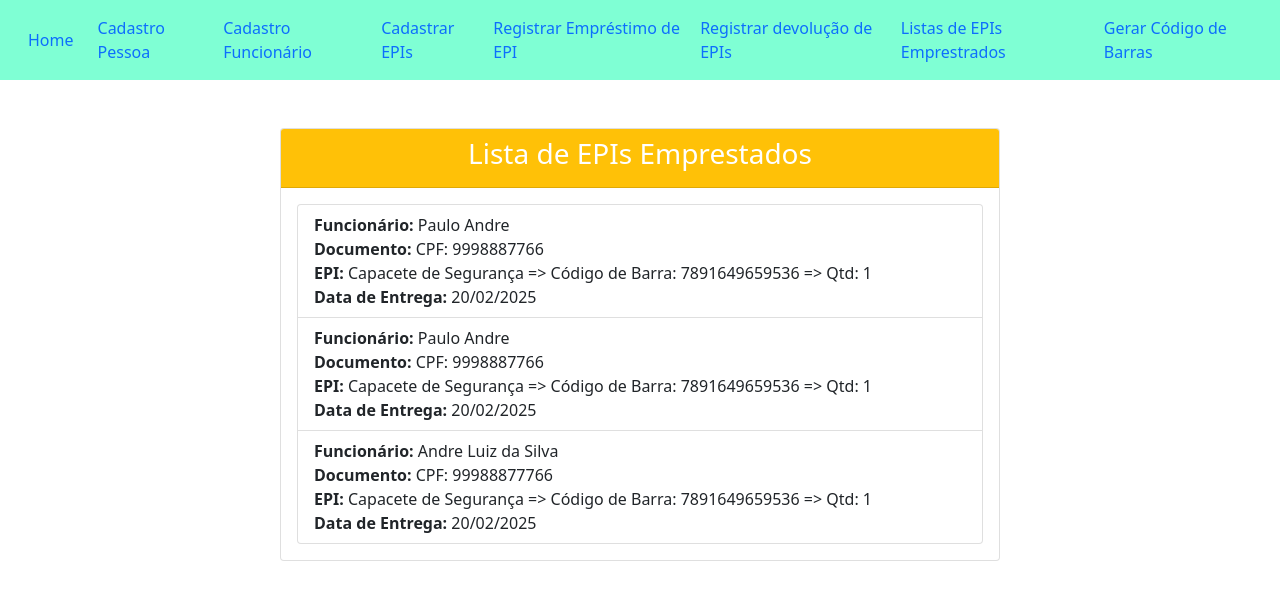
After one commit to andreluizsilv/Controle_epis, a Django app: page /lista-de-epis-emprestados/ in a window 1280 px wide. The commit adds this page. Shown: the top 600 px of the page. Run offline with Django 4.2, Linux system fonts and the light colour scheme; data comes from the database, SQL or seed files in the repository.

Commit message:
detalhes_epi/lista_epis_emprestados

```diff
--- a/app_controle/admin.py
+++ b/app_controle/admin.py
@@ -4,4 +4,5 @@ from .models import *
 admin.site.register(Pessoa)
 admin.site.register(Funcionario)
 admin.site.register(EPI)
-admin.site.register(EntregaEpis)
+admin.site.register(EntregaEpi)
+admin.site.register(DevolverEpi)
--- /dev/null
+++ b/app_controle/templates/devolucao_epis/listar_epis_emprestados.html
@@ -0,0 +1,35 @@
+{% extends 'base.html' %}
+
+{% block titulo %}
+    Lista de EPIs Emprestados
+{% endblock %}
+
+{% block content %}
+<div class="container mt-5">
+    <div class="row justify-content-center">
+        <div class="col-md-8">
+            <div class="card">
+                <div class="card-header bg-warning text-white text-center">
+                    <h3>Lista de EPIs Emprestados</h3>
+                </div>
+                <div class="card-body">
+                    {% if emprestados %}
+                        <ul class="list-group">
+                            {% for epi in emprestados %}
+                                <li class="list-group-item">
+                                    <strong>Funcionário:</strong> {{ epi.funcionario.pessoa.nome }} <br>
+                                    <strong>Documento:</strong> {{ epi.documento }} <br>
+                                    <strong>EPI:</strong> {{ epi.epi.nome }} => Código de Barra: {{ epi.epi.codigo_barras }} => Qtd: {{ epi.quantidade }} <br>
+                                    <strong>Data de Entrega:</strong> {{ epi.data_entrega|date:"d/m/Y" }}
+                                </li>
+                            {% endfor %}
+                        </ul>
+                    {% else %}
+                        <p class="text-center text-muted">Nenhum EPI emprestado no momento.</p>
+                    {% endif %}
+                </div>
+            </div>
+        </div>
+    </div>
+</div>
+{% endblock %}
--- a/app_controle/templates/devolucao_epis/verificar_funcionario_epi.html
+++ b/app_controle/templates/devolucao_epis/verificar_funcionario_epi.html
@@ -13,7 +13,7 @@
                     <h3>Pesquisar Funcionário e EPI</h3>
                 </div>
                 <div class="card-body">
-                    <form method="post">
+                    <form action="{% url 'registrar_entrega' %}" method="post">
                         {% csrf_token %}
                         <div class="mb-3">
                             <label for="cpf" class="form-label">CPF do Funcionário</label>
--- a/app_controle/urls.py
+++ b/app_controle/urls.py
@@ -3,13 +3,17 @@ from . import views
 
 urlpatterns = [
     path('', views.home, name='home'),
-    path('cadastro-pessoa', views.cadastro_pessoa, name='cadastro_pessoa'),
-    path('pesquisar-funcionario', views.pesquisar_funcionario, name='pesquisar_funcionario'),
+    path('cadastro-pessoa/', views.cadastro_pessoa, name='cadastro_pessoa'),
+    path('pesquisar-funcionario/', views.pesquisar_funcionario, name='pesquisar_funcionario'),
     path('cadastrar-funcionario/<str:cpf>/', views.cadastrar_funcionario, name='cadastrar_funcionario'),
-    path('cadastrar/', views.cadastrar_epi, name='cadastrar_epi'),
+
     path('gerar-codigo/', views.gerar_codigo_barras_view, name='gerar_codigo_barras'),
-    path('buscar/', views.buscar_epi, name='buscar_epi'),
-    path('busca-pessoa', views.verificar_funcionario_epi, name='verificar_funcionario_epi'),
+    path('buscar-epi/', views.buscar_epi, name='buscar_epi'),
+    path('cadastrar-epi/', views.cadastrar_epi, name='cadastrar_epi'),
+
+    path('busca-pessoa/', views.verificar_funcionario_epi, name='verificar_funcionario_epi'),
     path('entrega/', views.registrar_entrega, name='registrar_entrega'),
-    path('devolucao/<int:entrega_id>/', views.registrar_devolucao, name='registrar_devolucao'),
+    path('buscar-epis/', views.buscar_epis_para_devolucao, name='buscar_epis_para_devolucao'),
+    path('registrar-devolucao/', views.registrar_devolucao, name='registrar_devolucao'),
+    path('lista-de-epis-emprestados/', views.listar_epis_emprestados, name='listar_epis_emprestados'),
 ]
--- a/app_controle/views.py
+++ b/app_controle/views.py
@@ -2,7 +2,6 @@ from django.shortcuts import render, redirect, get_object_or_404
 from django.contrib import messages
 from .forms import *
 from .models import *
-from django.http import JsonResponse
 from .utils import gerar_codigo_barras
 
 def home(request):
@@ -68,106 +67,161 @@ def cadastrar_funcionario(request, cpf):
 
 
 def cadastrar_epi(request):
+    codigo_barras = request.GET.get('codigo_barras', '')
+
     if request.method == 'POST':
         form = EPIForm(request.POST)
-        if 'gerar_codigo' in request.POST:
-            novo_codigo = form.gerar_codigo_barras()
-            return render(request, 'epis/cadastrar_epi.html', {'form': form, 'novo_codigo': novo_codigo})
-        elif form.is_valid():
+        if form.is_valid():
             form.save()
-            messages.success(request, "Cadastro realizado com sucesso!")  # Mensagem de sucesso
-            return redirect('lista_epis')
+            messages.success(request, "EPI cadastrado com sucesso!")
+            return redirect('buscar_epi')
     else:
-        form = EPIForm()
+        form = EPIForm(initial={'codigo_barras': codigo_barras})
+
     return render(request, 'epis/cadastrar_epi.html', {'form': form})
 
 
+def atualizar_epi(request, epi_nome):
+    epi = get_object_or_404(EPI, nome=epi_nome)
 
-def gerar_codigo_barras_view(request):
-    if request.method == 'GET' and request.headers.get('x-requested-with') == 'XMLHttpRequest':
-        novo_codigo = gerar_codigo_barras()
-        return JsonResponse({'novo_codigo': novo_codigo})
-    return JsonResponse({'erro': 'Requisição inválida'}, status=400)
+    if request.method == 'POST':
+        form = EPIForm(request.POST, instance=epi)
+        if form.is_valid():
+            form.save()
+            messages.success(request, f"EPI {epi.nome} atualizado com sucesso!")
+            return redirect('buscar_epi')
+    else:
+        form = EPIForm(instance=epi)
 
+    return render(request, 'epis/cadastrar_epi.html', {'form': form, 'epi': epi})
 
 def buscar_epi(request):
-    nome = request.GET.get('nome', '')
+    codigo_barras = request.GET.get('codigo_barras', '').strip()
 
-    if nome:
-        try:
-            epi = EPI.objects.get(nome__iexact=nome)
-            return render(request, 'epis/detalhes_epi.html', {'epi': epi})
-        except EPI.DoesNotExist:
+    if codigo_barras:
+        epi = EPI.objects.filter(codigo_barras=codigo_barras).first()
+        if epi:
+            # Se o EPI já existir, atualizar a quantidade disponível
+            nova_quantidade = int(request.GET.get('nova_quantidade', 0))
+            epi.quantidade_disponivel += nova_quantidade
+            epi.save()
+            messages.success(request, f"EPI {epi.nome} atualizado com sucesso!")
+            return redirect('buscar_epi')
+        else:
+            # Se não existir, redireciona para o cadastro com o código preenchido
             return redirect('cadastrar_epi')
 
     return render(request, 'epis/buscar_epi.html')
 
 
 
+def gerar_codigo_barras_view(request):
+    codigo_barras = gerar_codigo_barras()  # Gera um código novo
+    return render(request, 'epis/gerar_codigo.html', {'codigo_barras': codigo_barras})
+
+
+
 def verificar_funcionario_epi(request):
     if request.method == 'POST':
-        cpf = request.POST.get('cpf')
-        codigo_barras = request.POST.get('codigo_barras')
+        cpf = request.POST.get('cpf', '').strip().replace('.', '').replace('-', '')  # Remove formatação do CPF
+        codigo_barras = request.POST.get('codigo_barras', '').strip()
 
+        # Verifica se a Pessoa existe pelo CPF
         try:
-            pessoa = Pessoa.objects.get(cpf=cpf)
-            funcionario = Funcionario.objects.get(pessoa=pessoa)
-        except Pessoa.DoesNotExist:
+            pessoa = get_object_or_404(Pessoa, cpf=cpf)
+        except:
             messages.error(request, "Pessoa não encontrada! Cadastre primeiro.")
             return redirect('cadastro_pessoa')
-        except Funcionario.DoesNotExist:
+
+        # Verifica se a Pessoa é um Funcionário
+        try:
+            funcionario = get_object_or_404(Funcionario, pessoa=pessoa)
+        except:
             messages.error(request, "Funcionário não encontrado! Cadastre primeiro.")
             return redirect('cadastrar_funcionario', cpf=cpf)
 
+        # Verifica se o EPI existe pelo código de barras
         try:
-            epi = EPI.objects.get(codigo_barras=codigo_barras)
-            if epi.quantidade_disponivel <= 0:
-                messages.error(request, "EPI indisponível no momento.")
-                return redirect('buscar_epi')
-        except EPI.DoesNotExist:
+            epi = get_object_or_404(EPI, codigo_barras=codigo_barras)
+        except:
             messages.error(request, "EPI não encontrado! Cadastre primeiro.")
             return redirect('cadastrar_epi')
 
-        context = {
-            'funcionario': funcionario,
-            'epi': epi,
-        }
-        return render(request, 'devolucao_epis/registrar_entrega.html', context)
+        # Verifica se o EPI tem quantidade disponível
+        if epi.quantidade_disponivel <= 0:
+            messages.error(request, "EPI indisponível no momento.")
+            return redirect('buscar_epi')
+
+        # Se tudo estiver correto, renderiza a página de entrega com os dados do funcionário e EPI
+        return render(request, 'devolucao_epis/registrar_entrega.html', {'funcionario': funcionario, 'epi': epi})
 
     return render(request, 'devolucao_epis/verificar_funcionario_epi.html')
+
+
 
 def registrar_entrega(request):
     if request.method == 'POST':
         form = EntregaEpisForm(request.POST)
         if form.is_valid():
             entrega = form.save(commit=False)
-            entrega.devolvido = False
-            entrega.save()
-            entrega.epi.quantidade_disponivel -= 1
-            entrega.epi.save()
-            messages.success(request, "EPI entregue com sucesso!")
-            return redirect('listar_epis_emprestados')
+            if entrega.epi.quantidade_disponivel > 0:
+                entrega.save()
+                entrega.epi.quantidade_disponivel -= 1
+                entrega.epi.save()
+                messages.success(request, "EPI entregue com sucesso!")
+                return redirect('listar_epis_emprestados')
+            else:
+                messages.error(request, "EPI indisponível para entrega.")
     else:
         form = EntregaEpisForm()
+
     return render(request, 'devolucao_epis/registrar_entrega.html', {'form': form})
 
-def registrar_devolucao(request, entrega_id):
-    entrega = get_object_or_404(EntregaEpis, id=entrega_id)
+
+def buscar_epis_para_devolucao(request):
+    cpf = request.GET.get('cpf', '')
+    epis_emprestados = []
+
+    if cpf:
+        epis_emprestados = EntregaEpi.objects.filter(funcionario__pessoa__cpf=cpf)
+
+    return render(request, 'devolucao_epis/buscar_epis.html', {'epis_emprestados': epis_emprestados, 'cpf': cpf})
+
+
+def registrar_devolucao(request):
     if request.method == 'POST':
-        form = DevolucaoEpisForm(request.POST, instance=entrega)
-        if form.is_valid():
-            devolucao = form.save(commit=False)
-            devolucao.devolvido = True
-            devolucao.data_devolucao = date.today()
-            devolucao.save()
-            devolucao.epi.quantidade_disponivel += 1
-            devolucao.epi.save()
-            messages.success(request, "EPI devolvido com sucesso!")
-            return redirect('listar_epis_emprestados')
-    else:
-        form = DevolucaoEpisForm(instance=entrega)
-    return render(request, 'devolucao_epis/registrar_devolucao.html', {'form': form, 'entrega': entrega})
+        cpf = request.POST.get('cpf')
+        epis_devolvidos_ids = request.POST.getlist('epis_devolvidos')
+
+        if epis_devolvidos_ids:
+            for epi_id in epis_devolvidos_ids:
+                entrega = get_object_or_404(EntregaEpi, id=epi_id)
+
+                # Criando o registro de devolução
+                devolucao = DevolverEpi.objects.create(
+                    documento=entrega.documento,
+                    funcionario=entrega.funcionario,
+                    epi=entrega.epi,
+                    data_devolucao=date.today()
+                )
+
+                # Atualizando a quantidade disponível
+                entrega.epi.quantidade_disponivel += 1
+                entrega.epi.save()
+
+                # Removendo a entrega original
+                entrega.delete()
+
+            messages.success(request, "EPI(s) devolvido(s) com sucesso!")
+
+        return redirect('buscar_epis_para_devolucao')
+
+    return redirect('home')
+
 
 def listar_epis_emprestados(request):
-    emprestados = EntregaEpis.objects.filter(devolvido=False)
-    return render(request, 'devolucao_epis/listar_epis_emprestados.html', {'emprestados': emprestados})
+    # Pegamos todos os IDs de EPIs que já foram devolvidos
+    epis_devolvidos = DevolverEpi.objects.values_list('epi_id', flat=True)
+    # Filtramos os EPIs entregues que ainda não estão na lista dos devolvidos
+    epis_emprestados = EntregaEpi.objects.filter(epi_id__in=epis_devolvidos)
+    return render(request, 'devolucao_epis/listar_epis_emprestados.html', {'emprestados': epis_emprestados})
--- a/templates/navbar.html
+++ b/templates/navbar.html
@@ -19,7 +19,13 @@
                     <a class="nav-link" href="{% url 'verificar_funcionario_epi' %}" class="btn btn-secondary mt-2">Registrar Empréstimo de EPI</a>
                 </li>
                 <li class="nav-item">
-                    <a class="nav-link" href="{% url 'registrar_devolucao' entrega_id=1 %}" class="btn btn-secondary mt-2">Registrar Devolução de EPI</a>
+                    <a class="nav-link" href="{% url 'buscar_epis_para_devolucao' %}" class="btn btn-secondary mt-2">Registrar devolução de EPIs</a>
+                </li>
+                <li class="nav-item">
+                    <a class="nav-link" href="{% url 'listar_epis_emprestados' %}" class="btn btn-secondary mt-2"> Listas de EPIs Emprestrados </a>
+                </li>
+                <li class="nav-item">
+                    <a class="nav-link" href="{% url 'gerar_codigo_barras' %}" class="btn btn-secondary mt-2"> Gerar Código de Barras </a>
                 </li>
             </ul>
         </div>
```
Also changed, not shown: Planejamento.txt (+4 -5 lines), app_controle/forms.py (+12 -6 lines), app_controle/models.py (+15 -5 lines), app_controle/templates/devolucao_epis/buscar_epis.html (added, +45 -0 lines), app_controle/templates/epis/buscar_epi.html (+12 -6 lines), app_controle/templates/epis/cadastrar_epi.html (+38 -24 lines), app_controle/templates/epis/detalhes_epi.html (+28 -5 lines), app_controle/templates/epis/gerar_codigo.html (added, +25 -0 lines), db.sqlite3.
